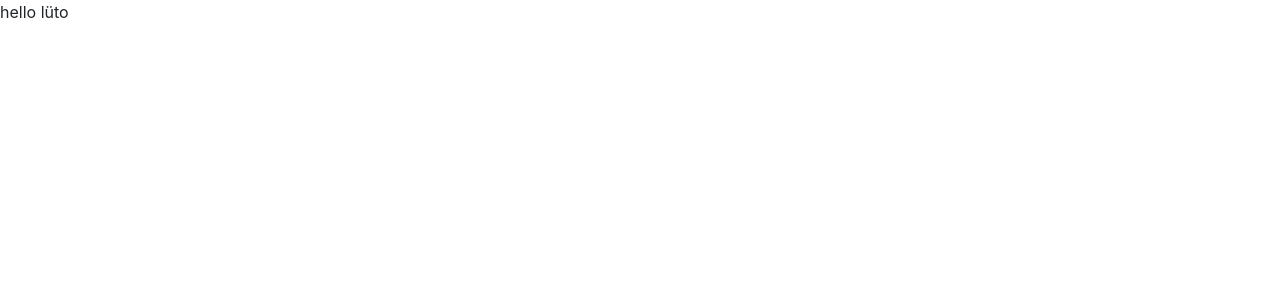
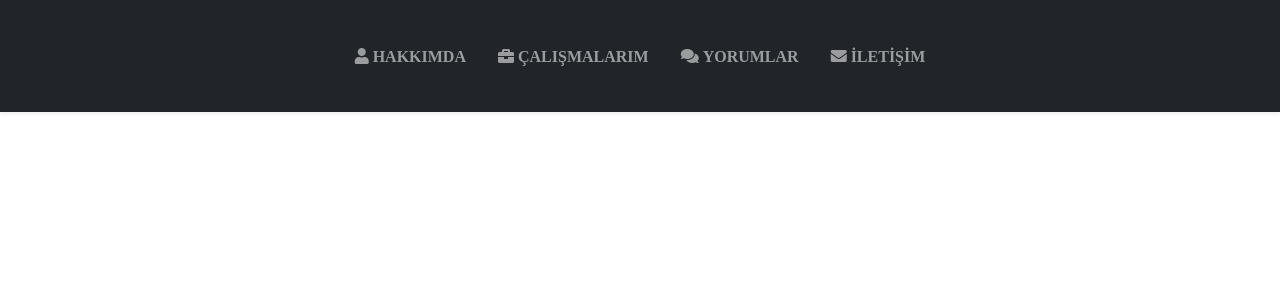
Before and after one commit to hakankaraahmet/React-Personal-Blog, a React (Create React App) app: page / in a window 1280 px wide. Shown: the top 300 px of the page. Built offline with nearby package versions, Linux system fonts and the light colour scheme; the HTML template or start-up script is replaced by a standard one.

Commit message:
added navbar to app.js

```diff
--- a/src/App.js
+++ b/src/App.js
@@ -1,9 +1,9 @@
 import React from 'react'
-
+import Navbar from "./components/Navbar"
 const App = () => {
   return (
     <div>
-      hello lüto
+      <Navbar/>
     </div>
   )
 }
```
